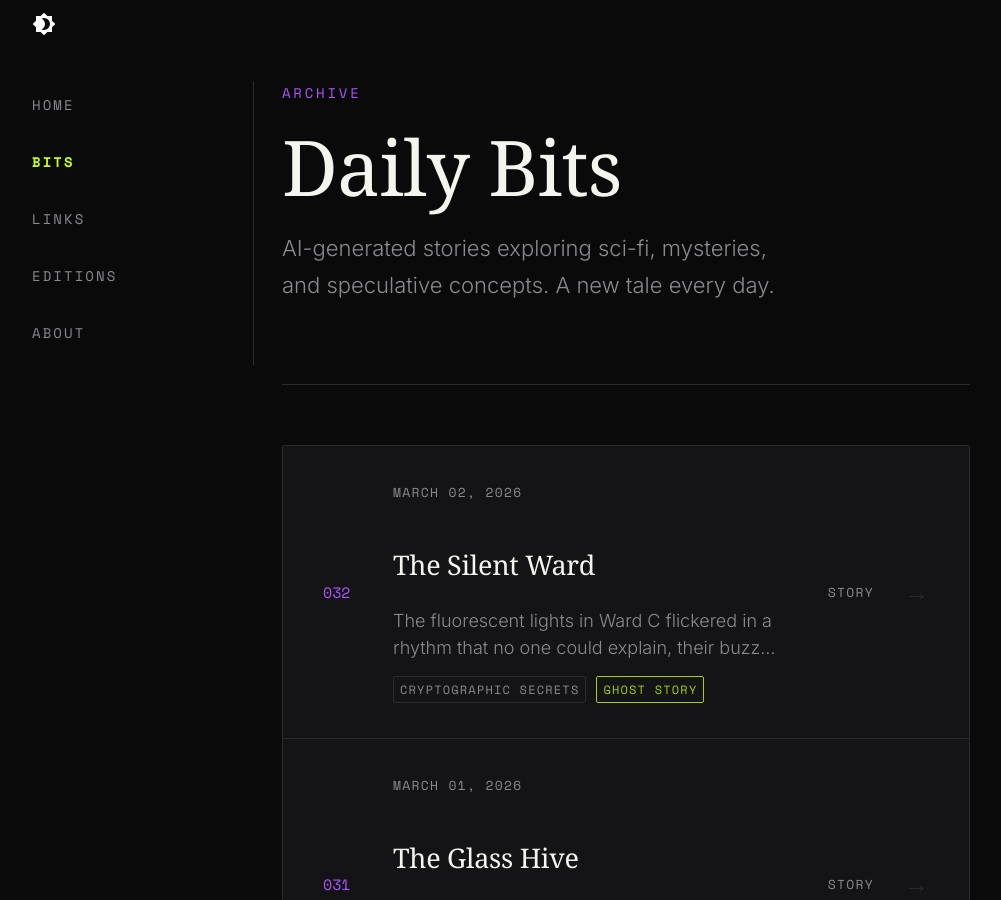
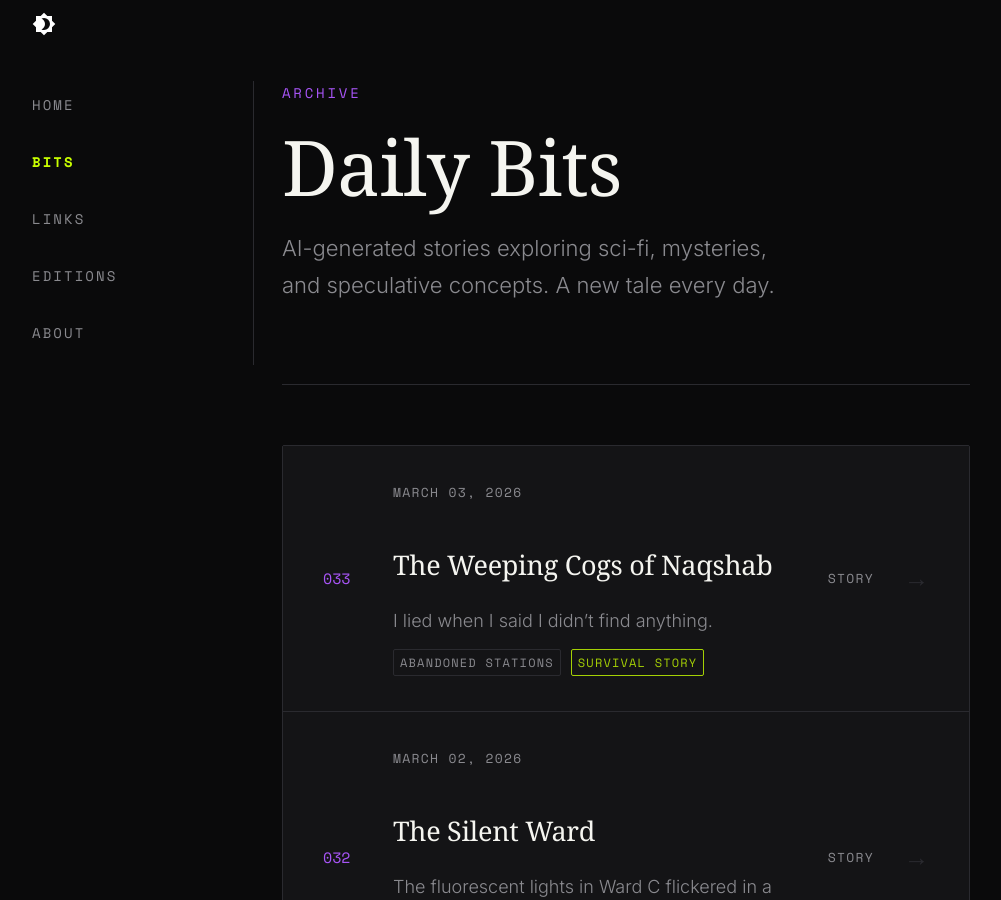
Before and after one commit to obscurebit/b1ts, an MkDocs documentation site: the page built from docs/bits/index.md, in a window 1280 px wide and 900 px high. Shown: the whole window, without its empty margins (14-1015 px from the left). Built offline with MkDocs 1.6.1 and Material for MkDocs 9.7.7, drawn with Linux system fonts in a browser that asks for light colours; some web fonts are replaced; comment, search, counter and statistics services are not loaded.

Commit message:
🤖 Daily content update - 2026-03-03

```diff
--- a/docs/bits/index.md
+++ b/docs/bits/index.md
@@ -10,6 +10,17 @@ description: AI-generated sci-fi stories, mysteries, and speculative tales
 </div>
 
 <div class="archive-list">
+  <a href="posts/2026-03-03-the-weeping-cogs-of-naqshab/" class="archive-item">
+    <div class="archive-item__number">033</div>
+    <div class="archive-item__content">
+      <span class="archive-item__date">March 03, 2026</span>
+      <h3 class="archive-item__title">The Weeping Cogs of Naqshab</h3>
+      <p class="archive-item__excerpt">I lied when I said I didn’t find anything.</p>
+      <div class="archive-item__tags"><span class="archive-item__theme">Abandoned Stations</span><span class="archive-item__genre" title="Survival story, resourcefulness under pressure">Survival story</span></div>
+    </div>
+    <span class="archive-item__category">Story</span>
+    <span class="archive-item__arrow">→</span>
+  </a>
   <a href="posts/2026-03-02-the-silent-ward/" class="archive-item">
     <div class="archive-item__number">032</div>
     <div class="archive-item__content">
--- a/overrides/home.html
+++ b/overrides/home.html
@@ -12,7 +12,7 @@
     <div class="ob-hero__eyebrow">
       <span class="ob-hero__date">{{ now().strftime('%B %d, %Y') if now is defined else 'Daily Updates' }}</span>
       <span class="ob-hero__divider">/</span>
-      <span class="ob-hero__edition">Edition #032</span>
+      <span class="ob-hero__edition">Edition #033</span>
     </div>
 
     <h1 class="ob-hero__title">
@@ -55,15 +55,15 @@
       <div class="ob-today__line"></div>
     </div>
 
-    <a href="{{ 'bits/posts/2026-03-02-the-silent-ward/' | url }}" class="ob-today__story">
+    <a href="{{ 'bits/posts/2026-03-03-the-weeping-cogs-of-naqshab/' | url }}" class="ob-today__story">
       <div class="ob-today__story-meta">
-        <span class="ob-today__category">Cryptographic Secrets</span>
-        <span class="ob-today__genre">Ghost story</span>
+        <span class="ob-today__category">Abandoned Stations</span>
+        <span class="ob-today__genre">Survival story</span>
         <span class="ob-today__reading-time">4 min read</span>
       </div>
-      <h2 class="ob-today__story-title">The Silent Ward</h2>
+      <h2 class="ob-today__story-title">The Weeping Cogs of Naqshab</h2>
       <p class="ob-today__story-excerpt">
-        The fluorescent lights in Ward C flickered in a rhythm that no one could explain, their buzz swallowed by the thicker silence of midnight.
+        I lied when I said I didn’t find anything.
       </p>
       <div class="ob-today__story-cta">
         <span>Read the full story</span>
@@ -87,25 +87,25 @@
     </div>
 
     <div class="ob-links__grid">
-      <a href="https://arxiv.org/abs/2403.17350" target="_blank" rel="noopener" class="ob-link ob-link--featured">
+      <a href="https://centraliapeostafire.org/stations-2-2024/" target="_blank" rel="noopener" class="ob-link ob-link--featured">
         <span class="ob-link__number">01</span>
         <div class="ob-link__content">
-          <h3 class="ob-link__title">[2403.17350] The Solution of the Zodiac Killer's 340-Character Cipher</h3>
-          <p class="ob-link__desc">Abstract page for arXiv paper 2403.17350: The Solution of the Zodiac Killer's 340-Character Cipher</p>
+          <h3 class="ob-link__title">Fire Stations – Centralia-Peosta Fire Department</h3>
+          <p class="ob-link__desc">CPFD currently operates out of three different fire stations that are spread throughout our territor...</p>
         </div>
         <span class="ob-link__arrow">↗</span>
       </a>
 
-      <a href="https://ciphermysteries.com/2025/10/11/lisa-fagin-davis-the-materiality-of-the-voynich-manuscript" target="_blank" rel="noopener" class="ob-link">
+      <a href="https://www.phoenixnewtimes.com/music/the-edge-phoenix-alternative-radio-station-oral-history-15442036/" target="_blank" rel="noopener" class="ob-link">
         <span class="ob-link__number">02</span>
         <div class="ob-link__content">
-          <h3 class="ob-link__title">Lisa Fagin Davis' "The Materiality of the Voynich Manuscript"... - Cipher Mysteries</h3>
-          <p class="ob-link__desc">11 Oct 2025 Lisa Fagin Davis’ “The Materiality of the Voynich Manuscript”… by nickpelling ⋅ 68 Comme...</p>
+          <h3 class="ob-link__title">The Edge: An Oral History of Phoenix's Iconic Alt-Rock Radio Station</h3>
+          <p class="ob-link__desc">A look back at the rise and fall of the Valley's beloved alternative radio powerhouse.</p>
         </div>
         <span class="ob-link__arrow">↗</span>
       </a>
 
-      <a href="{{ 'links/posts/2026-03-02-daily-links/' | url }}" class="ob-link ob-link--more">
+      <a href="{{ 'links/posts/2026-03-03-daily-links/' | url }}" class="ob-link ob-link--more">
         <span class="ob-link__more-text">View all links</span>
         <span class="ob-link__more-count">+0 more today</span>
       </a>
```
Also changed, not shown: docs/bits/posts/2026-03-03-the-weeping-cogs-of-naqshab.md (added, +41 -0 lines), docs/editions.md (+11 -0 lines), docs/editions/posts/2026-03-03-edition-033.md (added, +29 -0 lines), docs/links/index.md (+9 -0 lines), docs/links/posts/2026-03-03-daily-links.md (added, +45 -0 lines), docs/substack/2026-03-03-edition-033.md (added, +61 -0 lines).
